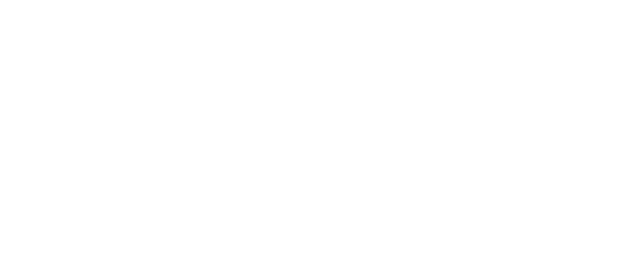
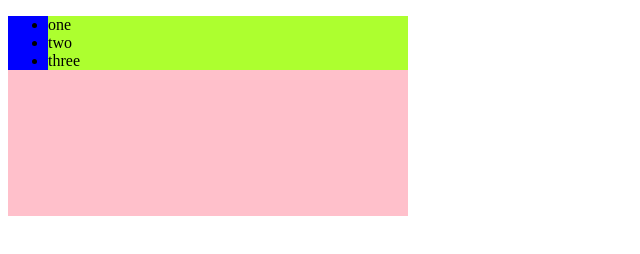
Before and after one commit to binayjy8/MINI-POJECT, a plain HTML site: page index.html in a window 1280 px wide. Shown: the whole page, without its empty margins (0-640 px from the left). Drawn offline with Linux system fonts and the light colour scheme.

Commit message:
code push

```diff
--- a/index.html
+++ b/index.html
@@ -7,7 +7,13 @@
     <link rel="stylesheet" href="style.css">
 </head>
 <body>
-
+    <div>
+        <ul>
+            <li>one</li>
+            <li>two</li>
+            <li>three</li>
+        </ul>
+    </div>
     <script src="app.js"></script>
 </body>
 </html>
--- a/style.css
+++ b/style.css
@@ -0,0 +1,13 @@
+div {
+    background-color: pink;
+    height: 200px;
+    width: 400px;
+}
+
+ul {
+    background-color: blue;
+}
+
+li {
+    background-color: greenyellow;
+}
```
